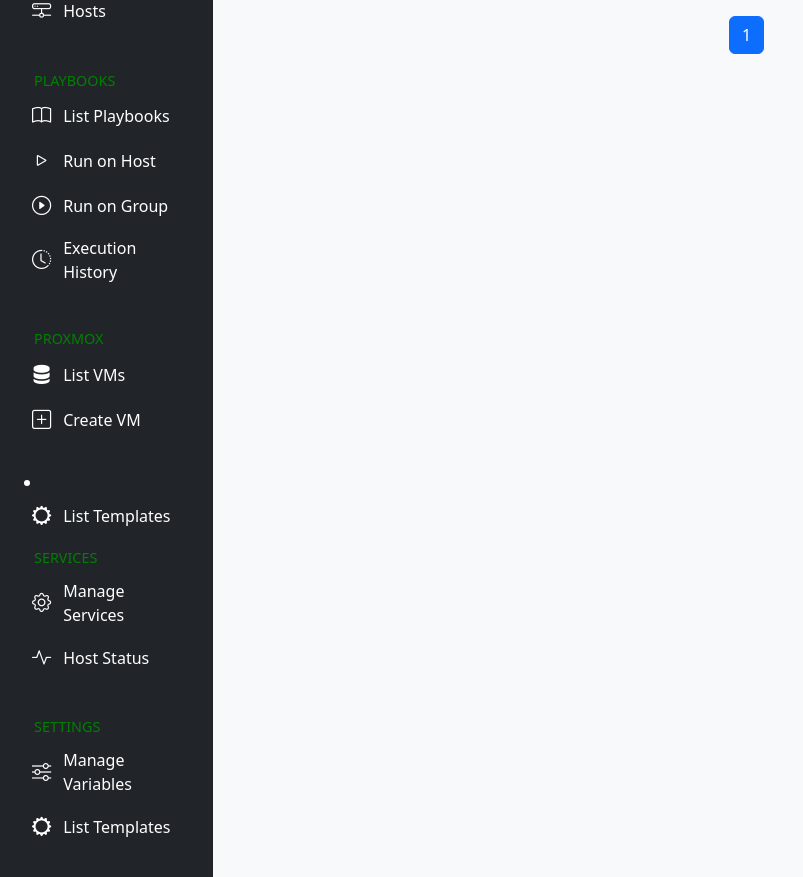
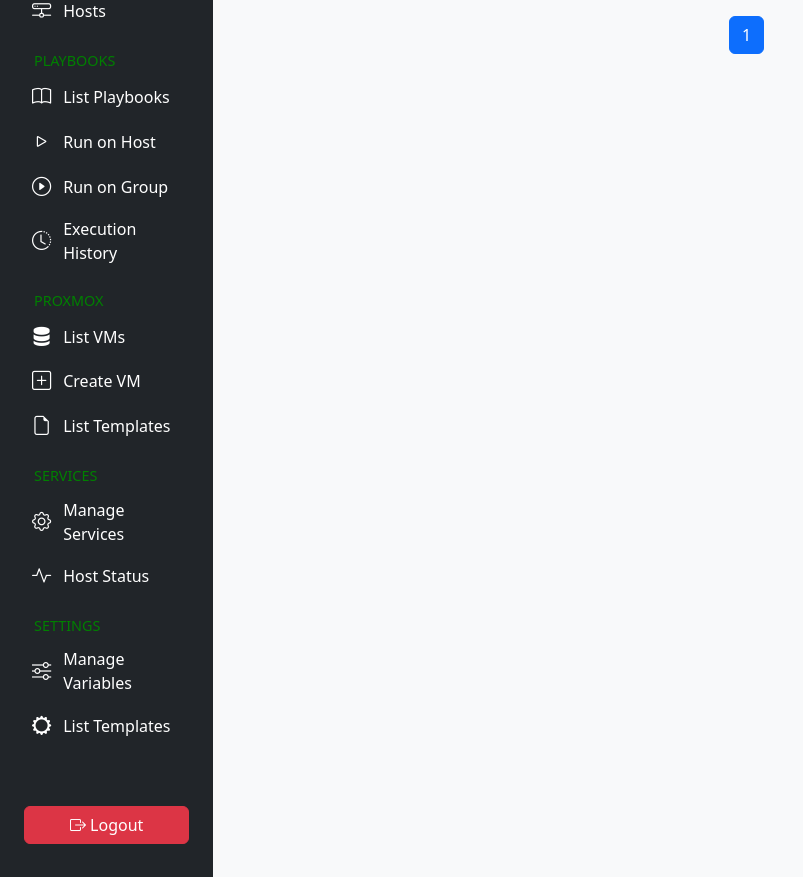
Before and after one commit to htheran/fassdo, a Django app: page /executor/execution-history/ in a window 1280 px wide. Shown: the part 187-1064 px from the top of the page, without its empty margins (0-803 px from the left). Run offline with Django 5.2, Linux system fonts and the light colour scheme; the visitor is signed in with stand-in values (Sample User, id 1); data that the repository does not hold is empty; some libraries are stand-ins or nearby versions.

Commit message:
Se agrega el botón de logout en el sidebar

```diff
--- a/templates/base/base.html
+++ b/templates/base/base.html
@@ -149,29 +149,29 @@
                         </li>
                     </ul>
 
-                    <!-- Section: Proxmox -->
+                   <!-- Section: Proxmox -->
                     <h6 class="section-title">PROXMOX</h6>
                     <ul class="nav nav-pills flex-column mb-sm-auto mb-0 align-items-center align-items-sm-start">
                         <li class="nav-item">
                             <a href="{% url 'list_vms' %}" class="nav-link">
                                 <i class="bi bi-server"></i> <!-- Icono representando servidores o VMs -->
-                                <span class="ms-1 d-none d-sm-inline">List VMs</span> <!-- 'Listar VM' cambiado a 'List VMs' -->
+                                <span class="ms-1 d-none d-sm-inline">List VMs</span>
                             </a>
                         </li>
                         <li class="nav-item">
                             <a href="{% url 'create_vm' %}" class="nav-link">
                                 <i class="bi bi-plus-square"></i> <!-- Icono de crear nueva VM -->
-                                <span class="ms-1 d-none d-sm-inline">Create VM</span> <!-- 'Crear VM' cambiado a 'Create VM' -->
+                                <span class="ms-1 d-none d-sm-inline">Create VM</span>
+                            </a>
+                        </li>
+                        <li class="nav-item">
+                            <a href="{% url 'list_templates' %}" class="nav-link">
+                                <i class="bi bi-file-earmark"></i> <!-- Icono representando archivos o plantillas -->
+                                <span class="ms-1 d-none d-sm-inline">List Templates</span>
                             </a>
                         </li>
                     </ul>
-                    <li class="nav-item">
-                        <a href="{% url 'list_templates' %}" class="nav-link">
-                            <i class="bi bi-gear-wide"></i> <!-- Icono de crear nueva VM -->
-                            <span class="ms-1 d-none d-sm-inline">List Templates</span> <!-- 'Crear VM' cambiado a 'Create VM' -->
-                        </a>
-                    </li>
-                </ul>
+
 
                     <!-- Section: Services -->
                     <h6 class="section-title">Services</h6>
@@ -206,8 +206,15 @@
                             </a>
                         </li>
                     </ul>
+                    <hr>
+                    <form id="logout-form" action="{% url 'logout' %}" method="POST" class="w-100 text-center mt-3">
+                        {% csrf_token %}
+                        <button type="submit" class="btn btn-danger w-100">
+                            <i class="bi bi-box-arrow-right"></i> Logout
+                        </button>
+                    </form>
 
-
+                    <hr>
                     </div>
                 </div>
 
--- a/templates/main/index.html
+++ b/templates/main/index.html
@@ -82,8 +82,10 @@
 
             <!-- Tarjeta para la información del usuario -->
             <div class="card bg-white text-dark shadow">
+                <div class="card-header bg-dark text-white">
+                <h5 class="m-0 font-weight-bold">User Information</h5>
+                   </div>
                 <div class="card-body">
-                    <h5 class="card-title">User Information</h5>
                     <p class="card-text">Logged in as: {{ user.username }}</p>
                     <p class="card-text">IP Address: {{ user_ip }}</p>
                     <p class="card-text">Login Date: {{ login_date }}</p>
```
